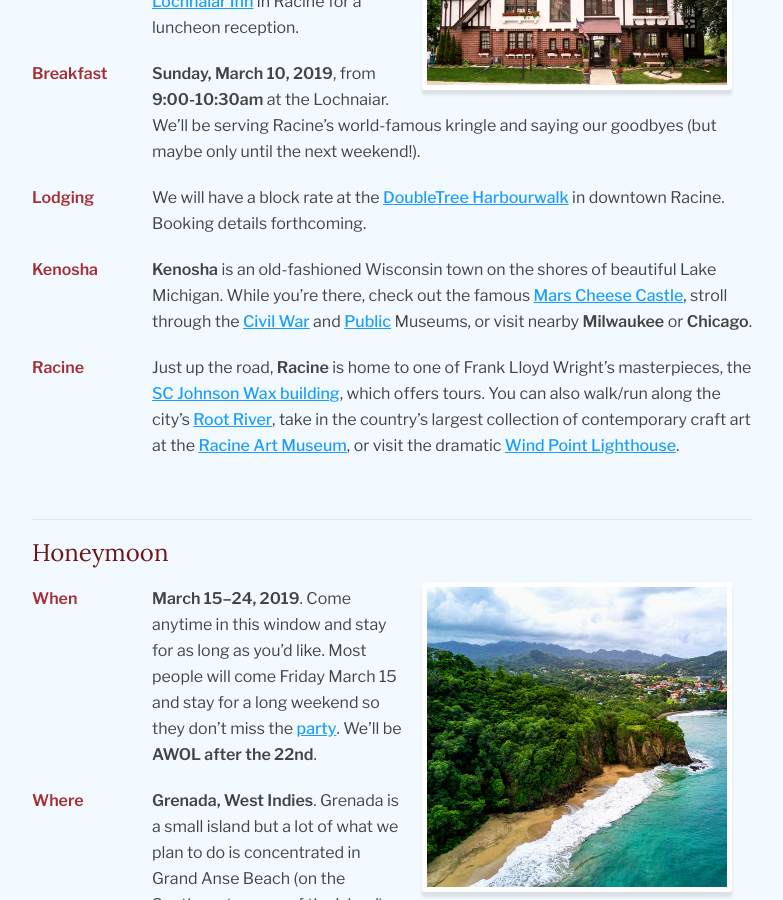
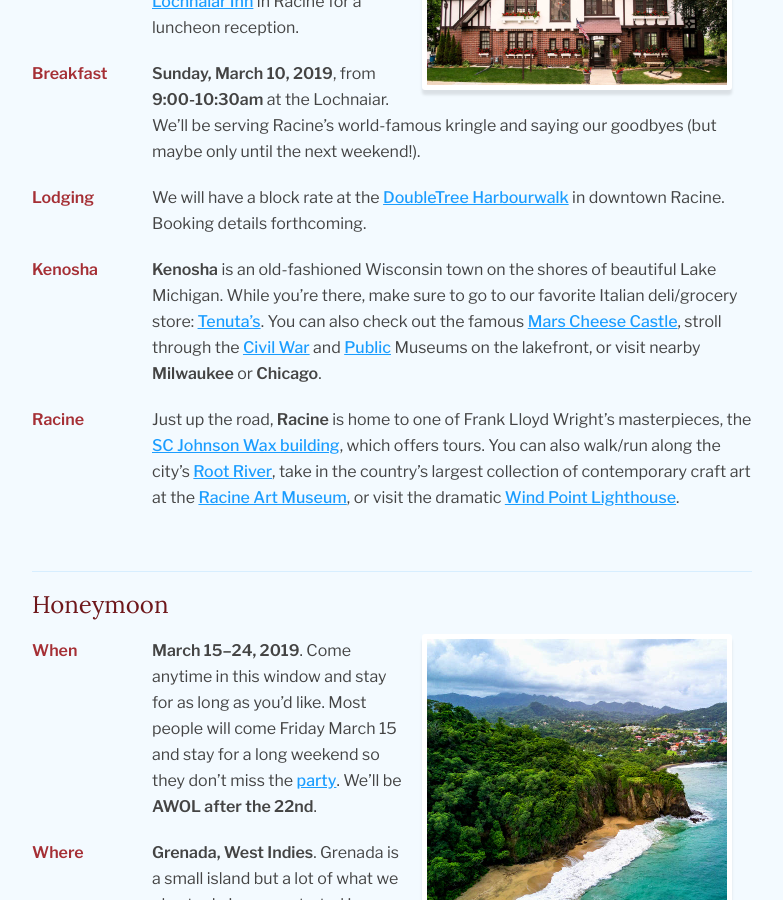
Before and after one commit to rossmeissl/bernsandblaise, a Jekyll site: the page built from family.md, in a window 1280 px wide and 900 px high, scrolled down 1454 px. Shown: the whole window, without its empty margins (188-971 px from the left). Built offline with Jekyll 4.4.1, drawn with Linux system fonts in a browser that asks for light colours.

Commit message:
Update wedding.md

```diff
--- a/_includes/wedding.md
+++ b/_includes/wedding.md
@@ -23,7 +23,7 @@
 : We will have a block rate at the [DoubleTree Harbourwalk](https://doubletree3.hilton.com/en/hotels/wisconsin/doubletree-by-hilton-hotel-racine-harbourwalk-RACGLDT/index.html) in downtown Racine. Booking details forthcoming.
 
 Kenosha
-: **Kenosha** is an old-fashioned Wisconsin town on the shores of beautiful Lake Michigan. While you're there, check out the famous [Mars Cheese Castle](https://www.marscheese.com/), stroll through the [Civil War](https://museums.kenosha.org/civilwar/) and [Public](https://museums.kenosha.org/public/) Museums, or visit nearby **Milwaukee** or **Chicago**.
+: **Kenosha** is an old-fashioned Wisconsin town on the shores of beautiful Lake Michigan. While you're there, make sure to go to our favorite Italian deli/grocery store: [Tenuta's](http://www.tenutasdeli.com/). You can also check out the famous [Mars Cheese Castle](https://www.marscheese.com/), stroll through the [Civil War](https://museums.kenosha.org/civilwar/) and [Public](https://museums.kenosha.org/public/) Museums on the lakefront, or visit nearby **Milwaukee** or **Chicago**.
 
 Racine
 : Just up the road, **Racine** is home to one of Frank Lloyd Wright's masterpieces, the [SC Johnson Wax building](http://www.scjohnson.com/en/company/visiting.aspx), which offers tours. You can also walk/run along the city's [Root River](http://www.rootrivercouncil.org/experience-the-root/root-river-pathway/), take in the country's largest collection of contemporary craft art at the [Racine Art Museum](https://www.ramart.org/), or visit the dramatic [Wind Point Lighthouse](http://windpointlighthouse.org/).
```
